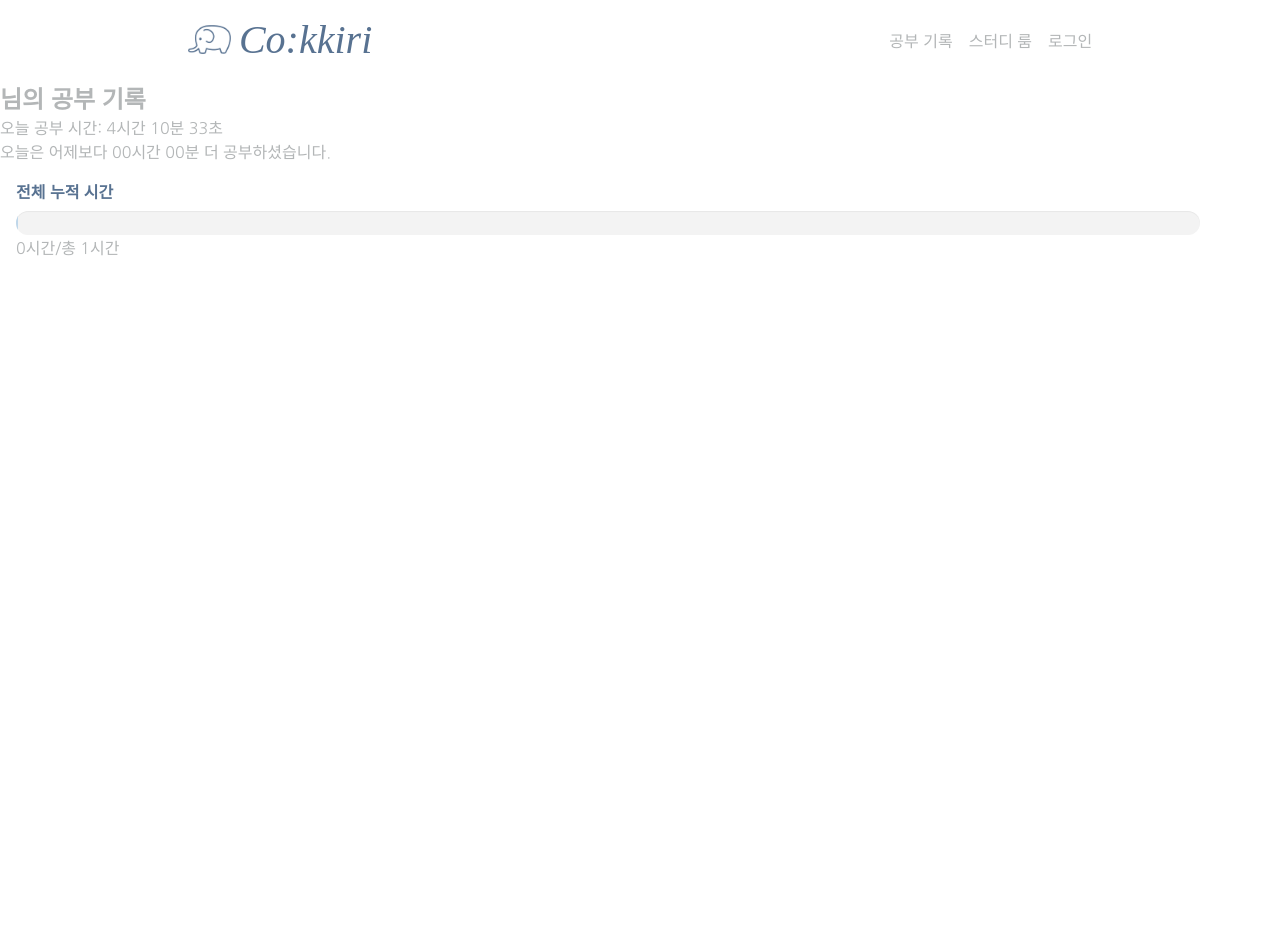
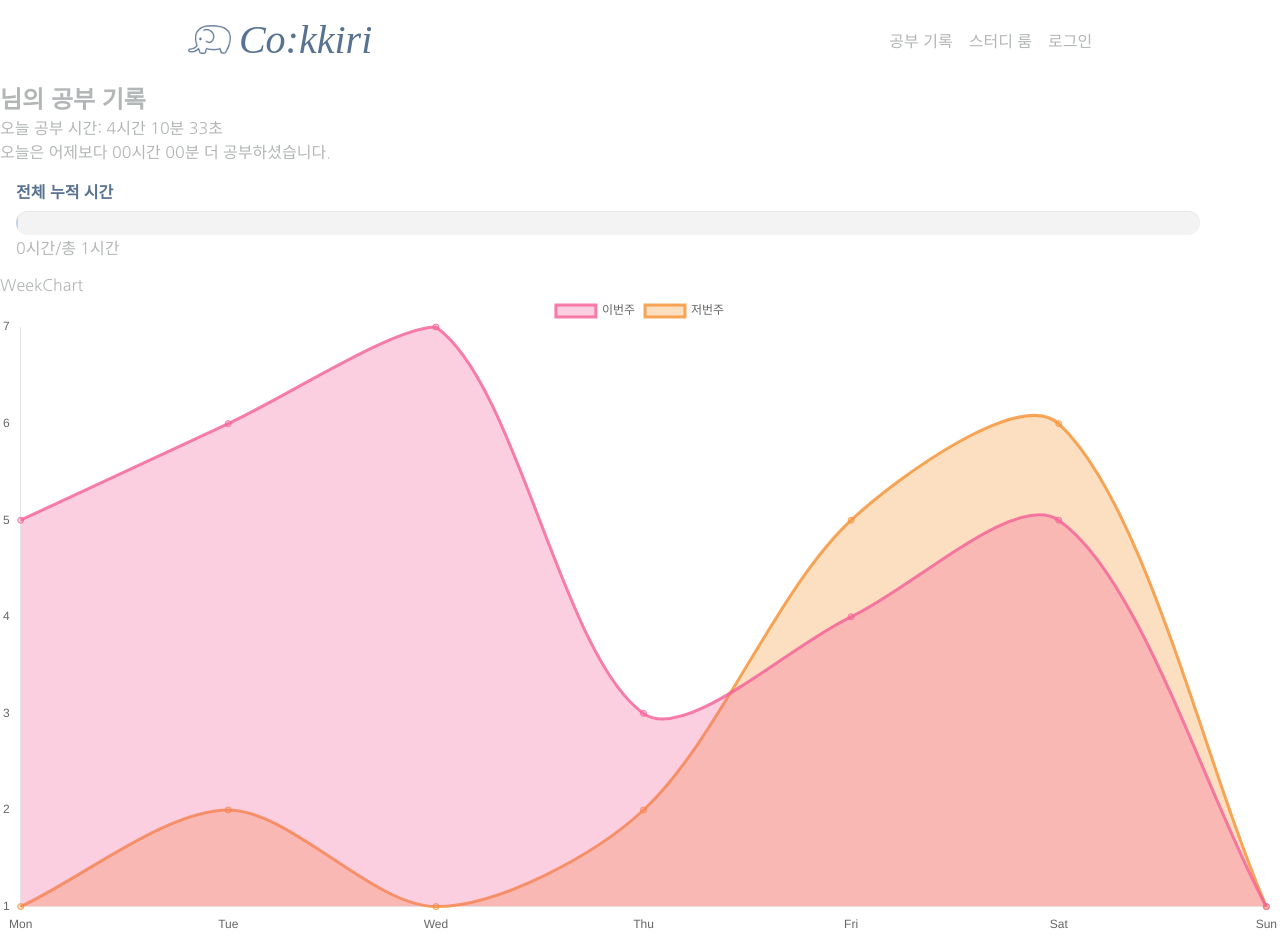
Before and after one commit to gandi0330/Cokkiri, a React (Create React App) app in the folder frontend/: page /my-record/1 in a window 1280 px wide. Before the commit the page ends 800 px from the top, so only its background shows below. Built offline with nearby package versions, Linux system fonts and the light colour scheme; a web font is replaced by a local one.

Commit message:
feat : S07P12C107-214 개인 기록 페이지 퍼블리싱

```diff
--- a/frontend/package.json
+++ b/frontend/package.json
@@ -9,9 +9,11 @@
     "@testing-library/user-event": "^13.5.0",
     "@uiw/react-textarea-code-editor": "^2.0.3",
     "axios": "^0.27.2",
+    "chart.js": "^3.9.1",
     "openvidu-browser": "^2.22.0",
     "prop-types": "^15.8.1",
     "react": "^18.2.0",
+    "react-chartjs-2": "^4.3.1",
     "react-dom": "^18.2.0",
     "react-icons": "^4.4.0",
     "react-markdown": "^8.0.3",
--- a/frontend/src/components/record/WeekChart.js
+++ b/frontend/src/components/record/WeekChart.js
@@ -1,22 +1,86 @@
-// import React from 'react';
+import React from 'react';
 
-// import { Bar } from 'react-chartjs-2';
+import { Line } from 'react-chartjs-2';
+import {
+  Chart,
+  LineController,
+  LineElement,
+  PointElement,
+  LinearScale,
+  Title,
+  CategoryScale,
+  Filler,
+  Legend,
+  Tooltip,
+} from 'chart.js';
 
-// const WeekChart = () => {
-//   const data = {
-//     labels: ['red', 'blue', 'yellow'],
-//   };
+Chart.register(
+  LineController,
+  CategoryScale,
+  LineElement,
+  PointElement,
+  LinearScale,
+  Title,
+  Filler,
+  Legend,
+  Tooltip,
+);
 
-//   return (
-//     <div>
-//       WeekChart
-//       <Bar
-//         data={data}
-//         height={400}
-//         width={600}
-//       />
-//     </div>
-//   );
-// };
+const WeekChart = () => {
+  const options = {
+    elements: {
+      point: {
+        radius: 3,
+        hitRadius: 10,
+        hoverRadius: 10,
+      },
+    },
+    scales: {
+      x: {
+        grid: {
+          display: false,
+        },
+      },
+      y: {
+        grid: {
+          display: false,
+        },
+      },
+    },
+  };
 
-// export default WeekChart;
+  return (
+    <div>
+      WeekChart
+      <Line
+        datasetIdKey="id"
+        options={options}
+        data={{
+          labels: ['Mon', 'Tue', 'Wed', 'Thu', 'Fri', 'Sat', 'Sun'],
+          datasets: [
+            {
+              id: 1,
+              label: '이번주',
+              fill: true,
+              data: [5, 6, 7, 3, 4, 5, 1],
+              backgroundColor: 'rgba(244, 97, 151, .3)',
+              borderColor: 'rgba(244, 97, 151, .8)',
+              tension: 0.3,
+            },
+            {
+              id: 2,
+              label: '저번주',
+              data: [1, 2, 1, 2, 5, 6, 1],
+              fill: true,
+              backgroundColor: 'rgba(245, 145, 51, .3)',
+              borderColor: 'rgba(245, 145, 51, .8)',
+              tension: 0.3,
+            },
+          ],
+        }}
+      />
+    </div>
+  );
+};
+
+export default WeekChart;
--- a/frontend/src/pages/MyRecordPage.js
+++ b/frontend/src/pages/MyRecordPage.js
@@ -4,7 +4,7 @@ import { getNickname, getUserEmail } from '../store/authSlice';
 import { fetchStudyTime } from '../store/studyTimeSlice';
 
 import AccChart from '../components/record/AccChart';
-// import WeekChart from '../components/record/WeekChart';
+import WeekChart from '../components/record/WeekChart';
 
 import classes from './MyRecordPage.module.css';
 
@@ -32,7 +32,7 @@ const MyRecordPage = () => {
         <p className={classes.myRecord__today__diff}>오늘은 어제보다 00시간 00분 더 공부하셨습니다.</p>
       </div>
       <AccChart />
-      {/* <WeekChart /> */}
+      <WeekChart />
     </div>
   );
 };
```
Also changed, not shown: 1 other file (tests, documents, lock files or other folders).
